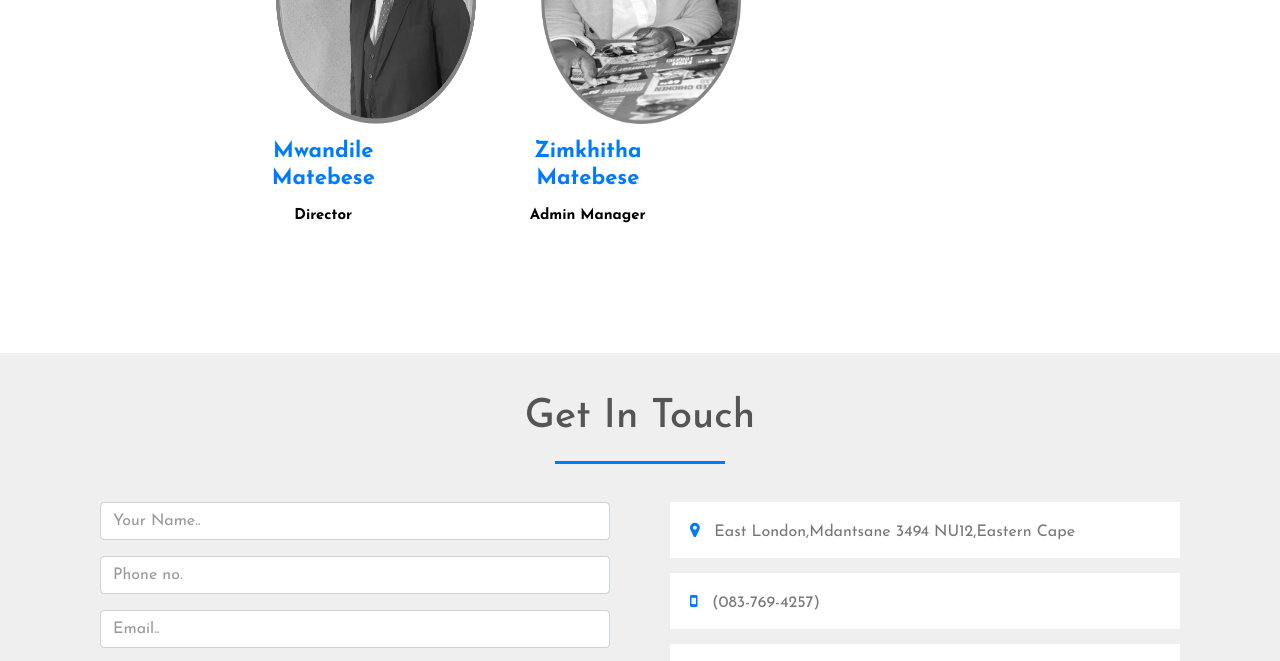
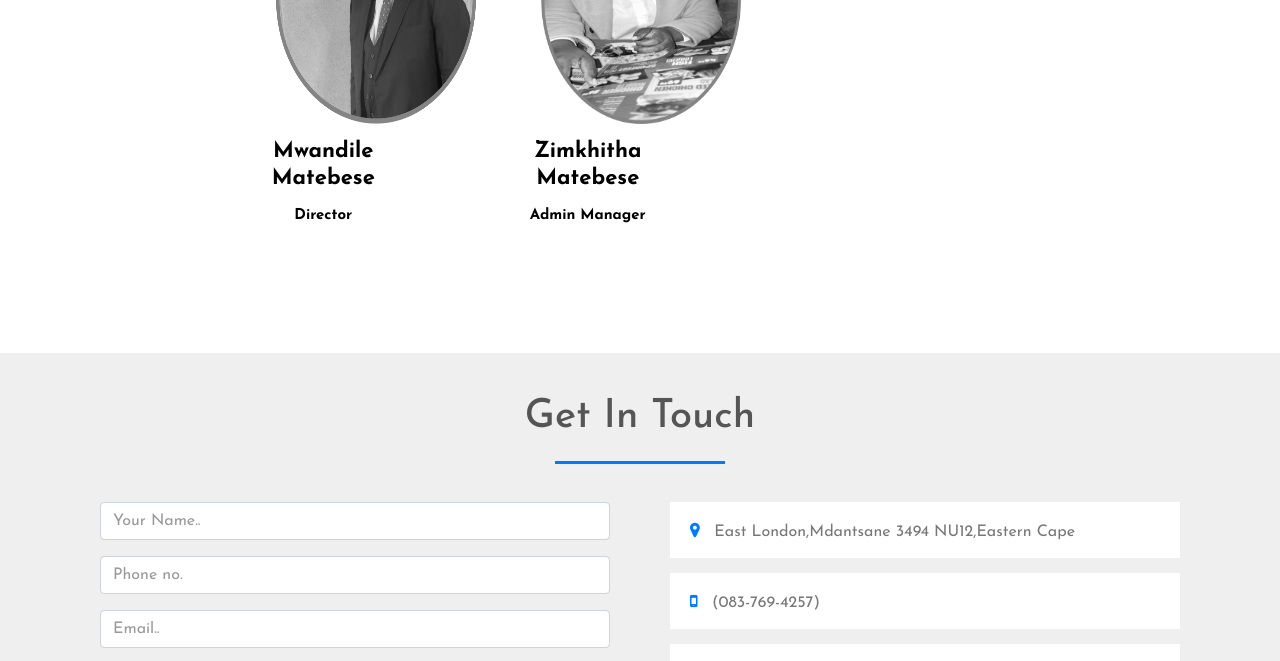
Before and after one commit to ChulumancoNdela/Ikwezi_Lomso, a plain HTML site: page index.html in a window 1280 px wide. Shown: the part 2860-3521 px from the top of the page. Drawn offline with nearby package versions, Linux system fonts and the light colour scheme; files whose address does not match are found by name.

Commit message:
new color

```diff
--- a/style.css
+++ b/style.css
@@ -549,7 +549,7 @@ h1::after
 	font-size: 22px;
 	font-weight: bold;
 	margin-top:15px;
-	color: #007bff!important;
+	color:black!important;
 
 }
 
@@ -566,7 +566,7 @@ h1::after
 {
 	height:25px;
 	width: 25px;
-	color: yellow !important;
+	/* color: yellow !important; */
 	background: #fff;
 	padding: 4px;
 	border-radius: 50%;
```
